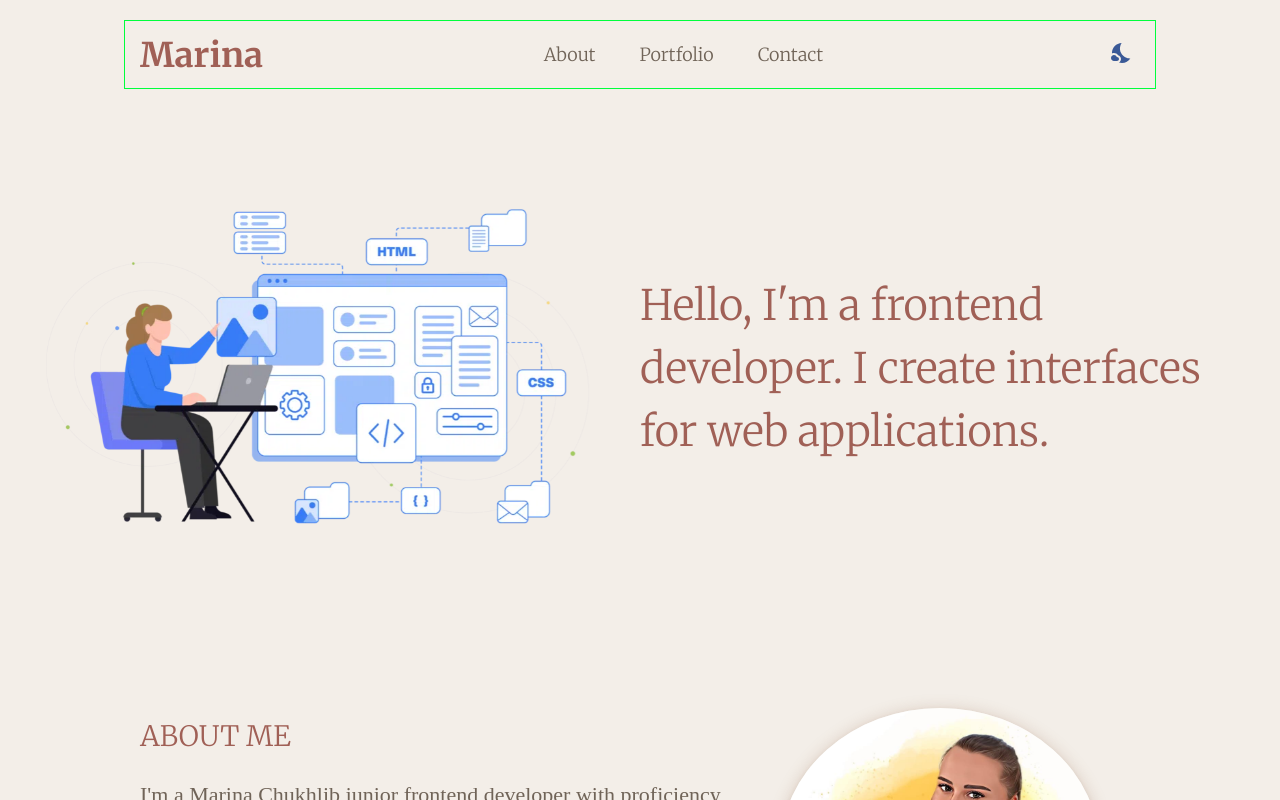
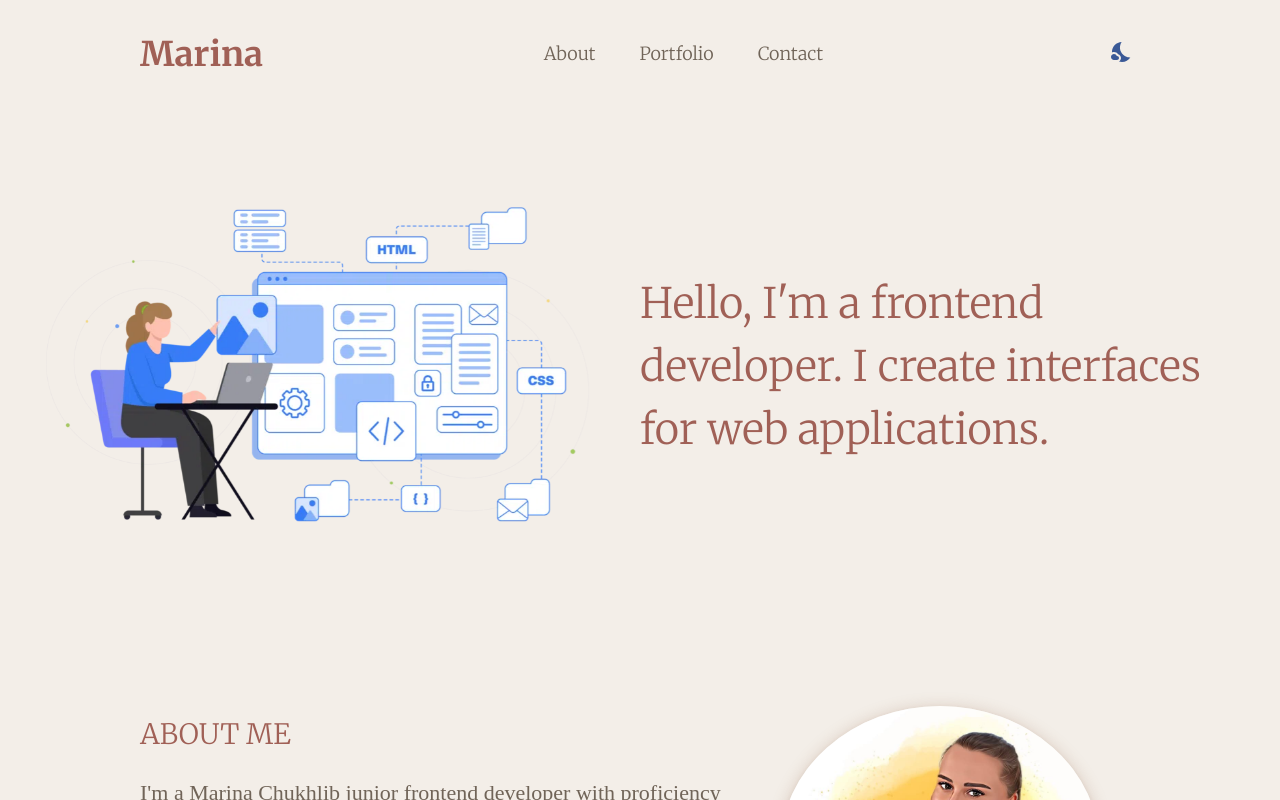
Before and after one commit to Marina-Chuhlib/portfolio, a React (Create React App) app: page / in a window 1280 px wide. Shown: the top 800 px of the page. Built offline with nearby package versions, Linux system fonts and the light colour scheme; a web font is replaced by a local one.

Commit message:
Update styles

```diff
--- a/src/modules/AppBar/appBar.module.css
+++ b/src/modules/AppBar/appBar.module.css
@@ -41,8 +41,6 @@
   color: #534b42;
   font-weight: 600;
 }
-
-/* ==== */
 
 /* Theme */
 
@@ -131,9 +129,3 @@
     padding: 12px 24px;
   }
 }
-
-@media screen and (min-width: 1199px) {
-  .wrapper {
-    border: 1px solid rgb(0, 255, 60);
-  }
-}
```
